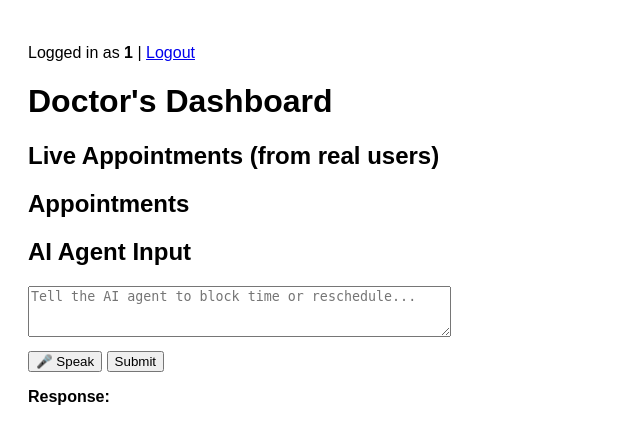
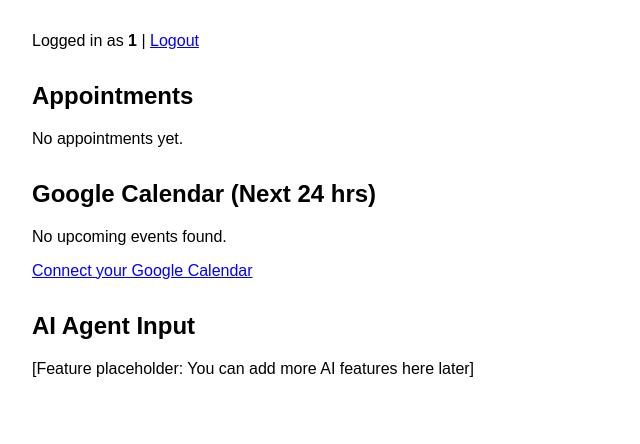
Before and after one commit to adidshaft/clinic, a Flask app: page /clinic in a window 1280 px wide. Shown: the top 444 px of the page, without its empty margins (0-640 px from the left). Run offline with Flask 3, Linux system fonts and the light colour scheme; a user stored in the database is signed in.

Commit message:
Add Google Calendar sync for doctors

```diff
--- a/app.py
+++ b/app.py
@@ -2,10 +2,19 @@
 from flask_login import LoginManager, UserMixin, login_user, login_required, logout_user, current_user
 from openai import OpenAI
 import os
+import datetime
+import json
+import google.oauth2.credentials
+import google_auth_oauthlib.flow
+import googleapiclient.discovery
 
 # Load environment variable (optional: only needed locally)
 from dotenv import load_dotenv
 load_dotenv()
+
+SCOPES = ['https://www.googleapis.com/auth/calendar.readonly']
+CLIENT_SECRETS_FILE = 'client_secret.json'
+
 
 # Initialize Flask app
 app = Flask(__name__)
@@ -30,6 +39,51 @@
 @login_manager.user_loader
 def load_user(user_id):
     return Doctor(user_id)
+
+
+@app.route('/authorize')
+@login_required
+def authorize():
+    flow = google_auth_oauthlib.flow.Flow.from_client_secrets_file(
+        CLIENT_SECRETS_FILE,
+        scopes=SCOPES
+    )
+    flow.redirect_uri = url_for('oauth2callback', _external=True)
+
+    authorization_url, state = flow.authorization_url(
+        access_type='offline',
+        include_granted_scopes='true'
+    )
+
+    session['state'] = state
+    return redirect(authorization_url)
+
+@app.route('/oauth2callback')
+@login_required
+def oauth2callback():
+    state = session['state']
+
+    flow = google_auth_oauthlib.flow.Flow.from_client_secrets_file(
+        CLIENT_SECRETS_FILE,
+        scopes=SCOPES,
+        state=state
+    )
+    flow.redirect_uri = url_for('oauth2callback', _external=True)
+
+    flow.fetch_token(authorization_response=request.url)
+
+    credentials = flow.credentials
+    session['credentials'] = {
+        'token': credentials.token,
+        'refresh_token': credentials.refresh_token,
+        'token_uri': credentials.token_uri,
+        'client_id': credentials.client_id,
+        'client_secret': credentials.client_secret,
+        'scopes': credentials.scopes
+    }
+
+    return redirect(url_for('clinic_dashboard'))
+
 
 
 @app.route('/login', methods=["GET", "POST"])
--- a/requirements.txt
+++ b/requirements.txt
@@ -4,3 +4,7 @@ openai>=1.3.5
 httpx>=0.24.1
 python-dotenv==1.0.1
 Flask-Login
+google-api-python-client
+google-auth
+google-auth-oauthlib
+google-auth-httplib2
--- a/templates/clinic.html
+++ b/templates/clinic.html
@@ -1,58 +1,51 @@
 <!DOCTYPE html>
-<html lang="en">
+<html>
 <head>
-  <meta charset="UTF-8">
-  <title>Clinic Dashboard</title>
+  <title>Doctor Dashboard</title>
   <style>
-    body { font-family: sans-serif; padding: 20px; }
-    .appointment { margin-bottom: 10px; border: 1px solid #ddd; padding: 10px; }
-    button { margin-top: 10px; }
+    body { font-family: sans-serif; margin: 2rem; }
+    .appointment { border: 1px solid #ccc; padding: 1rem; margin-bottom: 1rem; border-radius: 6px; }
+    h2 { margin-top: 2rem; }
+    a { color: blue; text-decoration: underline; }
   </style>
 </head>
 <body>
 
-    <p>Logged in as <strong>{{ current_user.id }}</strong> | <a href="/logout">Logout</a></p>
-
-  <h1>Doctor's Dashboard</h1>
-
-  <h2>Live Appointments (from real users)</h2>
-
+  <p>
+    Logged in as <strong>{{ current_user.id }}</strong>
+    | <a href="/logout">Logout</a>
+  </p>
 
   <h2>Appointments</h2>
-  {% for appt in appointments %}
-    <div class="appointment">
-      <strong>{{ appt.patient }}</strong> — {{ appt.time }} <br>
-      <em>Reason: {{ appt.reason }}</em>
-    </div>
-  {% endfor %}
+  {% if appointments %}
+    {% for appt in appointments %}
+      <div class="appointment">
+        <strong>{{ appt.patient }}</strong> — {{ appt.time }} <br>
+        <em>Reason:</em> {{ appt.reason }} <br>
+        <small><em>Location:</em> {{ appt.location }}</small>
+      </div>
+    {% endfor %}
+  {% else %}
+    <p>No appointments yet.</p>
+  {% endif %}
+
+  <h2>Google Calendar (Next 24 hrs)</h2>
+  {% if free_busy %}
+    <ul>
+      {% for slot in free_busy %}
+        <li>
+          <strong>{{ slot.summary }}</strong>:<br>
+          {{ slot.start }} → {{ slot.end }}
+        </li>
+      {% endfor %}
+    </ul>
+  {% else %}
+    <p>No upcoming events found.</p>
+    <p><a href="/authorize">Connect your Google Calendar</a></p>
+  {% endif %}
 
   <h2>AI Agent Input</h2>
-  <textarea id="input" rows="3" cols="50" placeholder="Tell the AI agent to block time or reschedule..."></textarea><br>
-  <button onclick="speak()">🎤 Speak</button>
-  <button onclick="send()">Submit</button>
+  <p>[Feature placeholder: You can add more AI features here later]</p>
 
-  <p><strong>Response:</strong> <span id="response"></span></p>
-
-  <script>
-    function speak() {
-      const recognition = new webkitSpeechRecognition();
-      recognition.lang = 'en-US';
-      recognition.onresult = function (event) {
-        document.getElementById("input").value = event.results[0][0].transcript;
-      };
-      recognition.start();
-    }
-
-    async function send() {
-      const message = document.getElementById("input").value;
-      const res = await fetch("/api/clinic-ai", {
-        method: "POST",
-        headers: { "Content-Type": "application/json" },
-        body: JSON.stringify({ message })
-      });
-      const data = await res.json();
-      document.getElementById("response").innerText = data.response;
-    }
-  </script>
 </body>
 </html>
```
Also changed, not shown: 1 other file.
